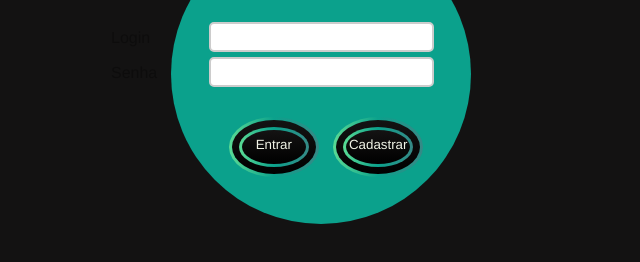
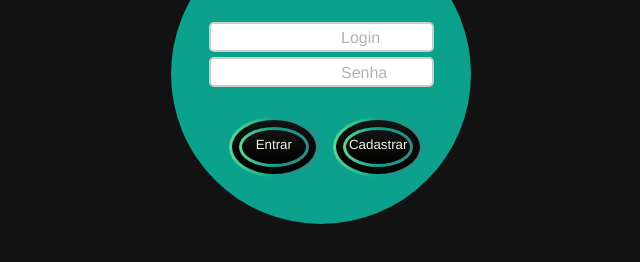
Before and after one commit to robss31/Cadastro-de-Usuarios, a plain HTML site: page index.html in a window 1280 px wide. Shown: the part 256-518 px from the top of the page, without its empty margins (319-959 px from the left). Drawn offline with Linux system fonts and the light colour scheme.

Commit message:
Update style.css

```diff
--- a/style.css
+++ b/style.css
@@ -140,7 +140,7 @@ h2 {
 /*Login */
 .mover span{
     position: absolute;
-    left: 430px;
+    left: 660px;
     top: 285px;
     transition: 0.5s;
     opacity: .3;
@@ -158,7 +158,7 @@ h2 {
 /*Senha */
 .mover1 span{
     position: absolute;
-    left: 430px;
+    left: 660px;
     top: 320px;
     transition: 0.5s;
     opacity: .3;
```
